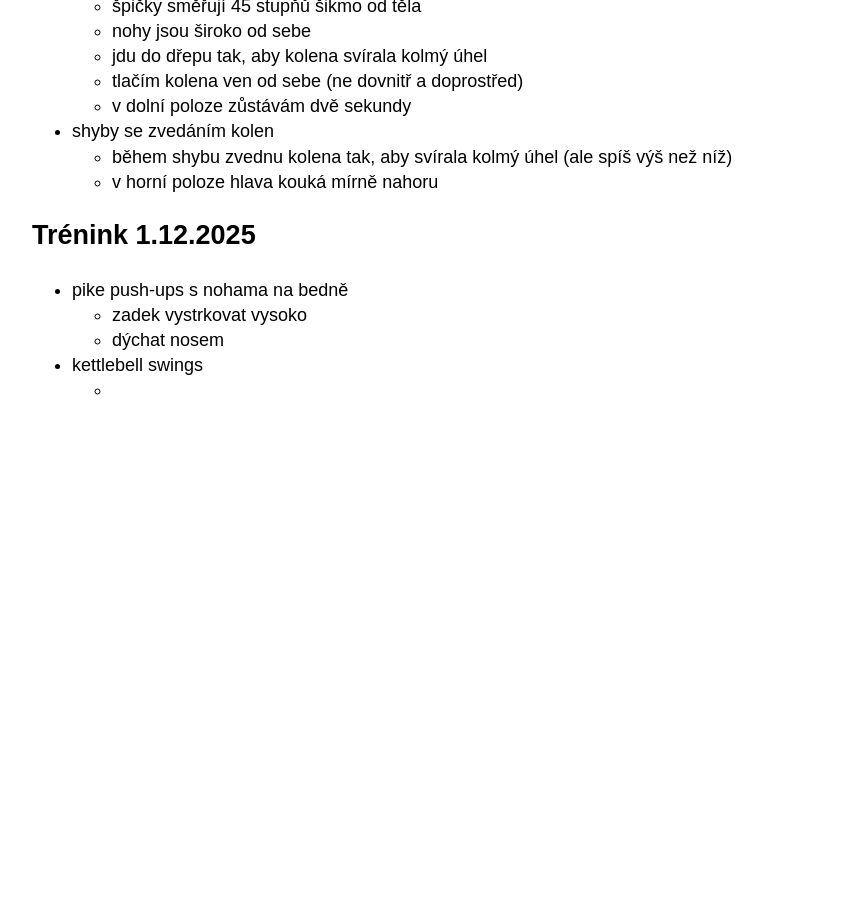
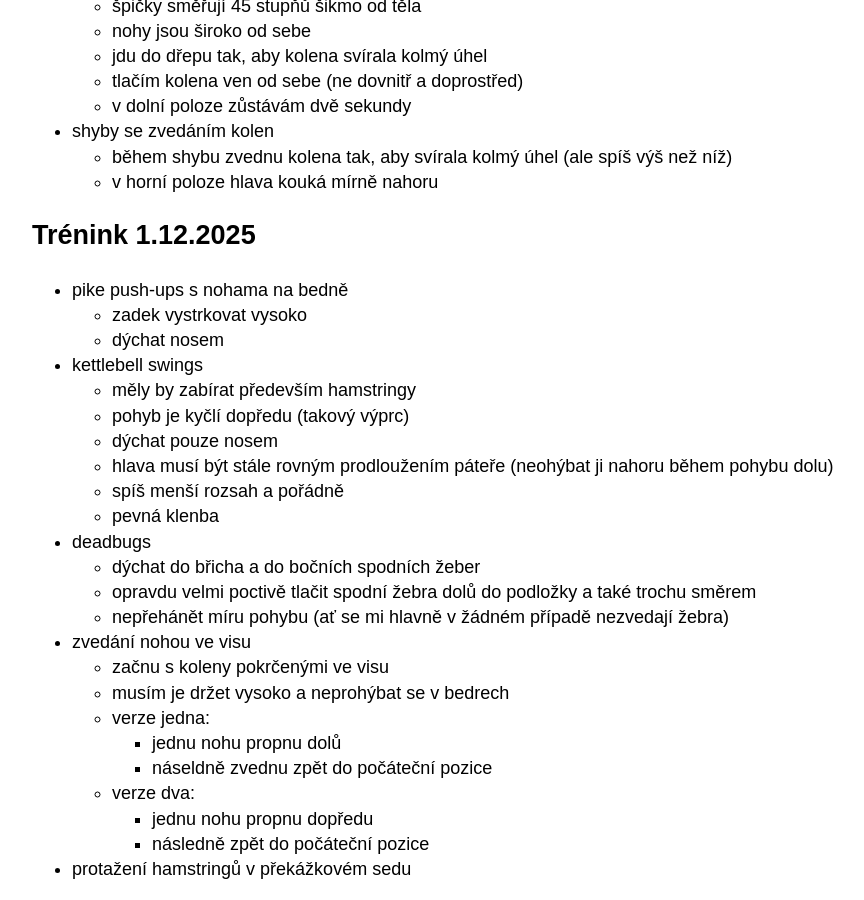
Before and after one commit to hartmaj2/hartmaj2.github.io, a Jekyll site: the page built from sections/sports/fitness.md, in a window 1280 px wide and 900 px high, scrolled down 4720 px. Shown: the whole window, without its empty margins (158-1022 px from the left). Built offline with Jekyll 4.4.1, drawn with Linux system fonts in a browser that asks for light colours; before the commit the page ends 5142 px from its top, so only the background shows below that.

Commit message:
Update fitness

```diff
--- a/sections/sports/fitness.md
+++ b/sections/sports/fitness.md
@@ -234,4 +234,26 @@ permalink: /sports/fitness
   - dýchat nosem
 
 - kettlebell swings
-  -
+  - měly by zabírat především hamstringy
+  - pohyb je kyčlí dopředu (takový výprc)
+  - dýchat pouze nosem
+  - hlava musí být stále rovným prodloužením páteře (neohýbat ji nahoru během pohybu dolu)
+  - spíš menší rozsah a pořádně
+  - pevná klenba
+
+- deadbugs
+  - dýchat do břicha a do bočních spodních žeber
+  - opravdu velmi poctivě tlačit spodní žebra dolů do podložky a také trochu směrem
+  - nepřehánět míru pohybu (ať se mi hlavně v žádném případě nezvedají žebra)
+
+- zvedání nohou ve visu
+  - začnu s koleny pokrčenými ve visu
+  - musím je držet vysoko a neprohýbat se v bedrech
+  - verze jedna:
+    - jednu nohu propnu dolů
+    - náseldně zvednu zpět do počáteční pozice
+  - verze dva:
+    - jednu nohu propnu dopředu
+    - následně zpět do počáteční pozice
+
+- protažení hamstringů v překážkovém sedu
```
